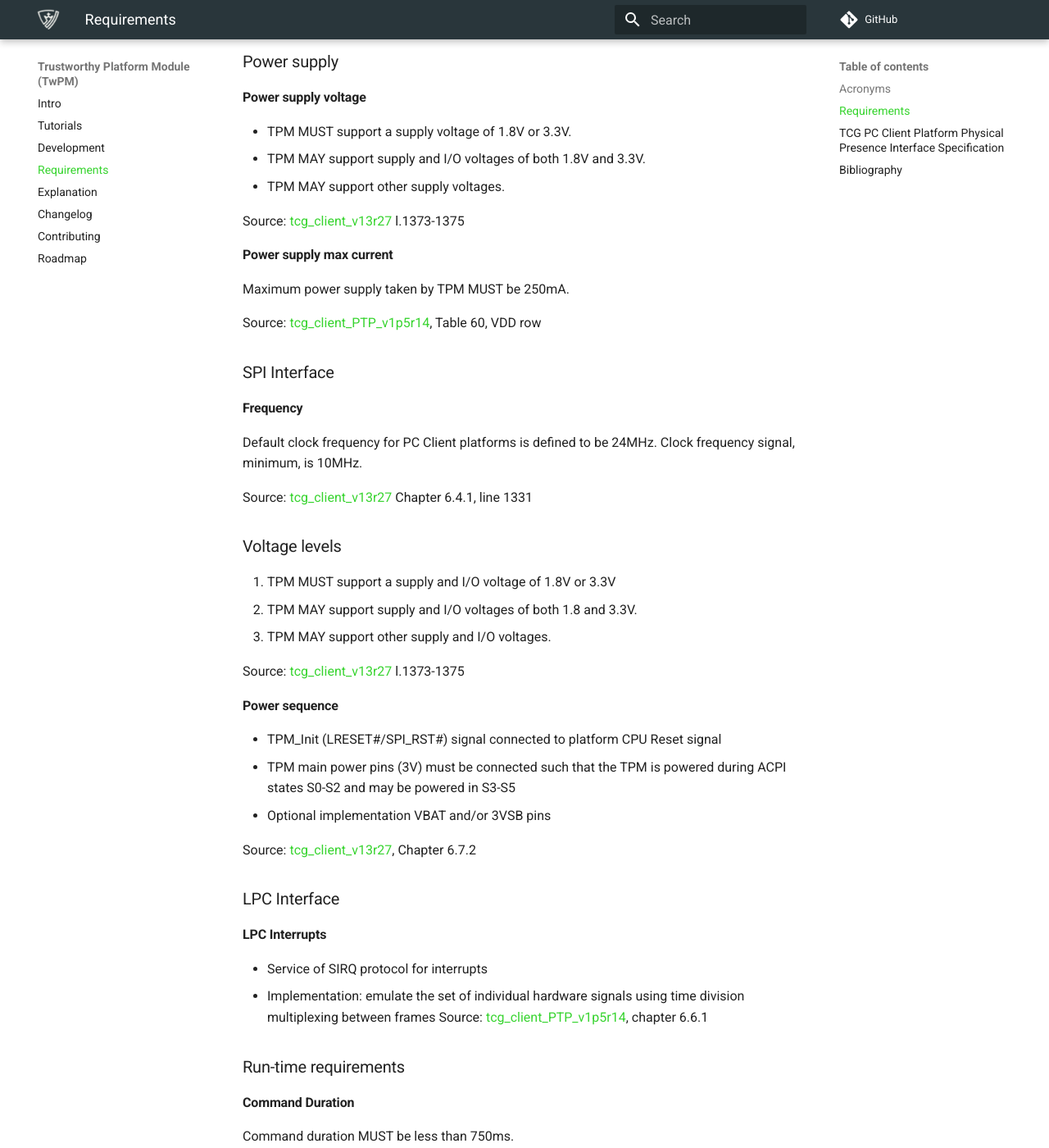
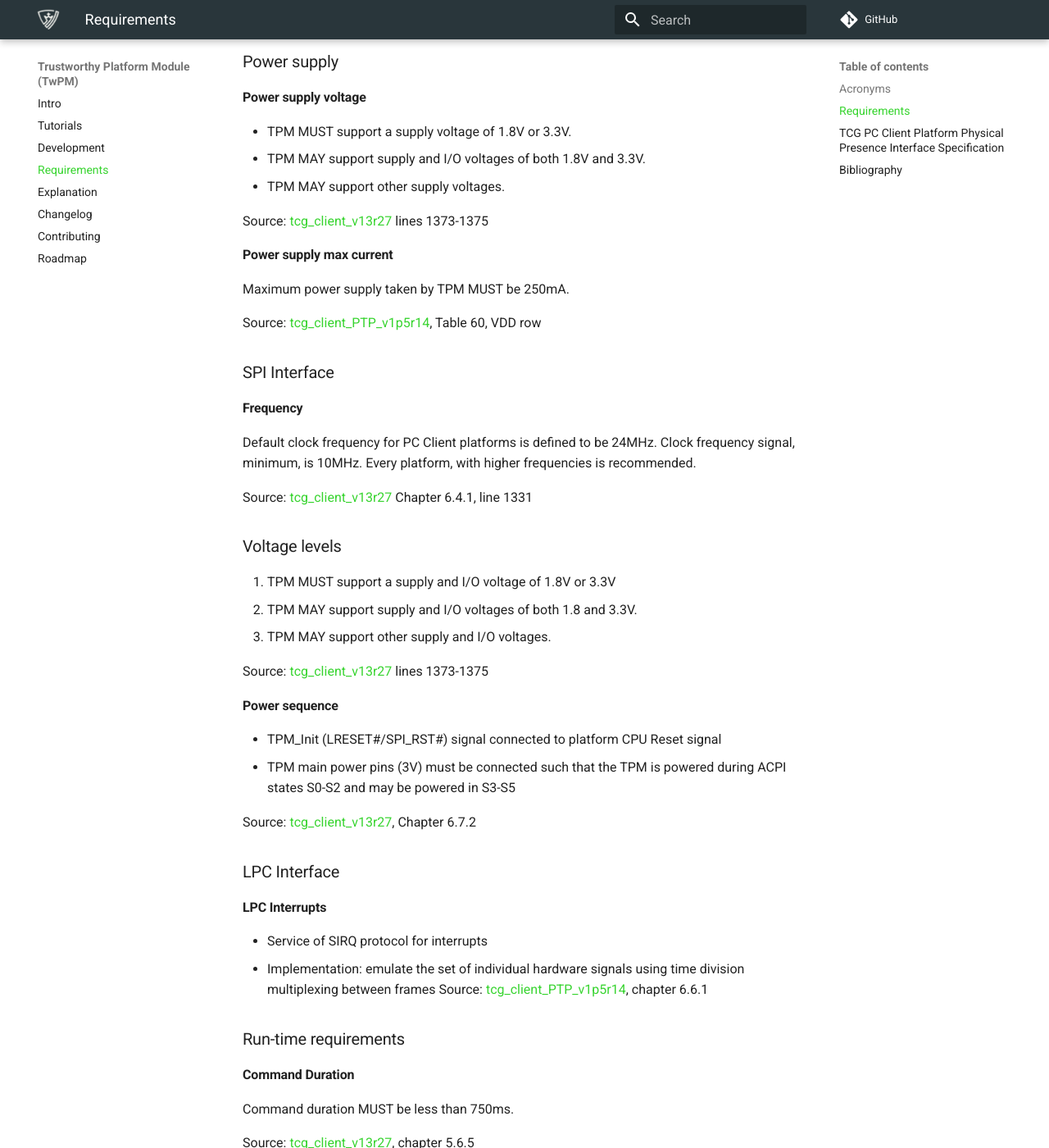
Before and after one commit to Dasharo/twpm-docs, an MkDocs documentation site: the page built from docs/requirements/requirements.md, in a window 1280 px wide and 1400 px high, scrolled down 463 px. Shown: the whole window at 82% size. Built offline with MkDocs 1.6.1 and Material for MkDocs 9.7.7, drawn with Linux system fonts in a browser that asks for light colours; comment, search, counter and statistics services are not loaded.

Commit message:
hardware-proposal.md, requirements.md: Clarification, correction, regarding review
Signed-off-by: Karol Zmyslowski <karol.zmyslowski@3mdeb.com>

```diff
--- a/docs/requirements/requirements.md
+++ b/docs/requirements/requirements.md
@@ -23,7 +23,7 @@ Legend:
 * TPM MAY support supply and I/O voltages of both 1.8V and 3.3V.
 * TPM MAY support other supply voltages.
 
-Source: [tcg_client_v13r27] l.1373-1375
+Source: [tcg_client_v13r27] lines 1373-1375
 
 #### Power supply max current
 
@@ -37,6 +37,7 @@ Source: [tcg_client_PTP_v1p5r14], Table 60, VDD row
 
 Default clock frequency for PC Client platforms is defined to be 24MHz.
 Clock frequency signal, minimum, is 10MHz.
+Every platform, with higher frequencies is recommended.
 
 Source: [tcg_client_v13r27] Chapter 6.4.1, line 1331
 
@@ -46,14 +47,13 @@ Source: [tcg_client_v13r27] Chapter 6.4.1, line 1331
 1. TPM MAY support supply and I/O voltages of both 1.8 and 3.3V.
 1. TPM MAY support other supply and I/O voltages.
 
-Source: [tcg_client_v13r27] l.1373-1375
+Source: [tcg_client_v13r27] lines 1373-1375
 
 #### Power sequence
 
 * TPM_Init (LRESET#/SPI_RST#) signal connected to platform CPU Reset signal
 * TPM main power pins (3V) must be connected such that the TPM is powered
   during ACPI states S0-S2 and may be powered in S3-S5
-* Optional implementation VBAT and/or 3VSB pins
 
 Source: [tcg_client_v13r27], Chapter 6.7.2
 
```
Also changed, not shown: docs/requirements/hardware-proposal.md (+3 -3 lines).
